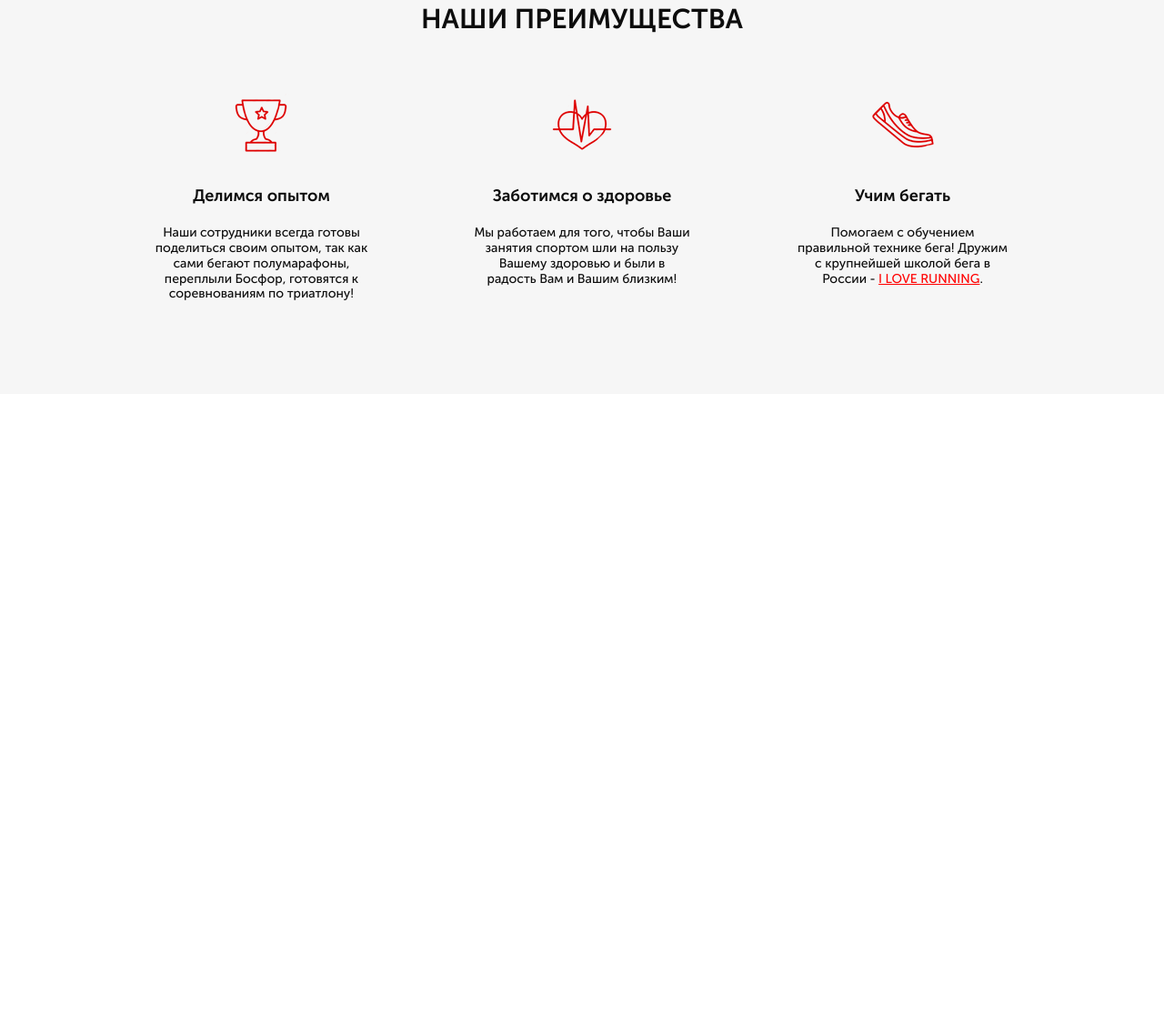
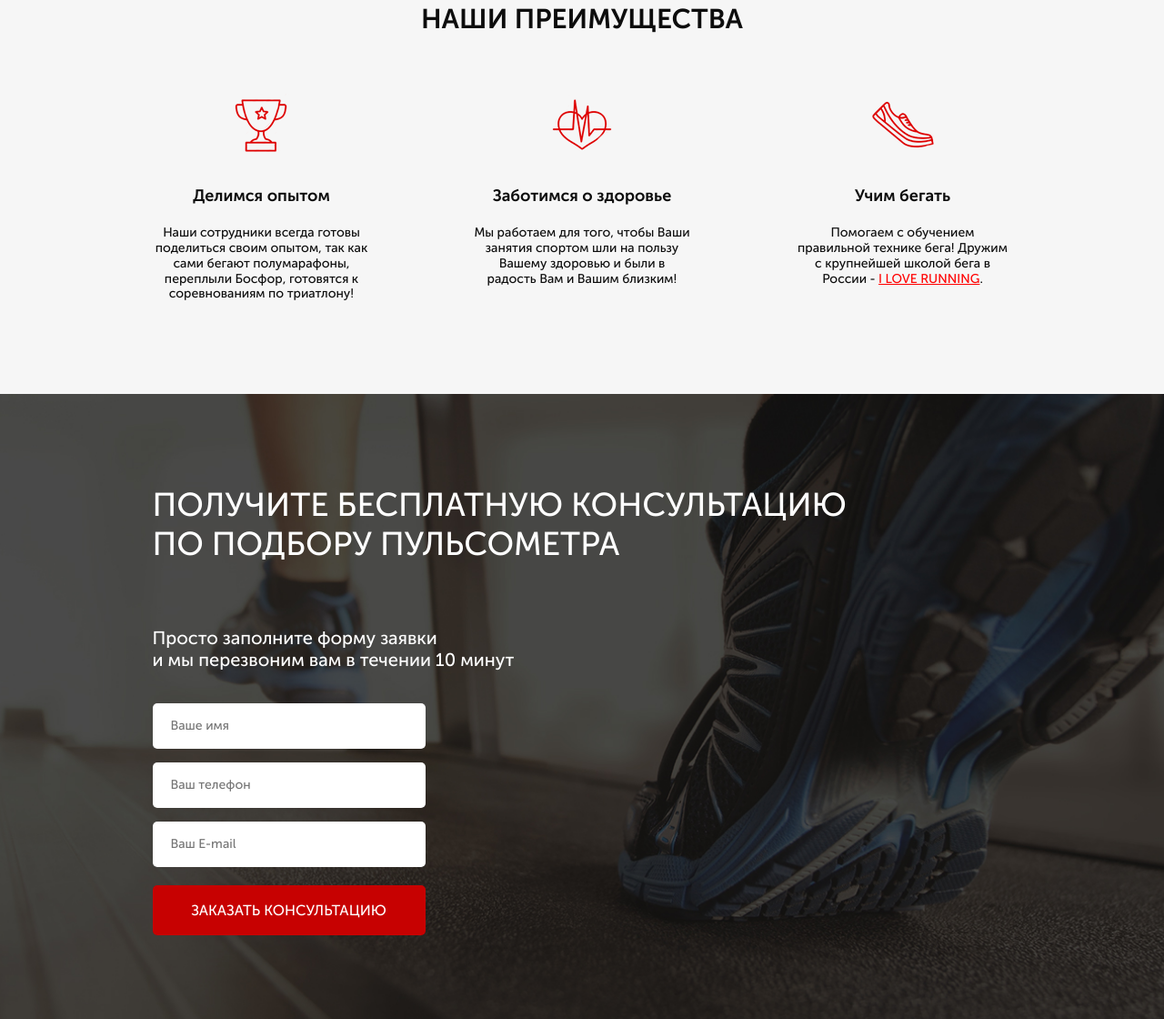
Before and after one commit to mariya-barulina/PULSE, a website: page src/index.html in a window 1280 px wide. Shown: the part 716-1836 px from the top of the page at 91% size. Before the commit the page ends 1149 px from the top, so only its background shows below. Drawn offline with Linux system fonts and the light colour scheme.

Commit message:
Fourth day

```diff
--- a/src/index.html
+++ b/src/index.html
@@ -63,5 +63,17 @@
             </div>
         </div>
     </section>
+    <section class="consultation">
+        <div class="container">
+            <h2 class="consultation__header">Получите бесплатную консультацию <br> по подбору пульсометра</h2>
+            <div class="consultation__subheader">Просто заполните форму заявки <br> и мы перезвоним вам в течении 10 минут</div>
+            <form action="#" class="form form_consultation">
+                <input name="name" required placeholder="Ваше имя" type="text">
+                <input name="tel" required placeholder="Ваш телефон" type="number">
+                <input name="email" required placeholder="Ваш E-mail" type="email">
+                <button class="button button_form">заказать консультацию</button>
+            </form>
+        </div>
+    </section>
 </body>
 </html>
--- a/src/sass/base/_media.sass
+++ b/src/sass/base/_media.sass
@@ -31,6 +31,18 @@
             flex-direction: column
             align-items: center
             justify-content: space-between
+    .consultation
+        &__header
+            font-size: 18px
+            text-align: center
+        &__subheader
+            text-align: center
+    .form
+        &_consultation
+            margin: 0 auto
+            margin-top: 36px
+
+
 
 @media (max-width: 424px)
     .container
@@ -67,6 +79,9 @@
     .button
         &_promo
             width: 250px
+        &_form
+            width: 230px
+            font-size: 14px
     .header
         &__logo
             width: 133px
@@ -83,3 +98,9 @@
             margin-bottom: 20px
             &:last-child
                 margin-bottom: 0
+    .consultation
+        &__subheader
+            font-size: 17px
+    .form
+        &_consultation
+            width: 230px
--- a/src/sass/blocks/_button.sass
+++ b/src/sass/blocks/_button.sass
@@ -16,3 +16,7 @@
         height: 50px
         font-size: 16px
         margin-top: 66px
+    &_form
+        width: 300px
+        height: 55px
+        font-size: 16px
--- /dev/null
+++ b/src/sass/blocks/_consultation.sass
@@ -0,0 +1,16 @@
+.consultation
+    min-height: 680px
+    background: url(../img/bg/bg2.png) center center/cover no-repeat
+    padding: 100px 0 92px 0
+    &__header
+        font-size: 36px
+        line-height: 1.2
+        font-weight: 500
+        text-transform: uppercase
+        color: #ffffff
+    &__subheader
+        font-size: 20px
+        line-height: 1.2
+        font-weight: 500
+        color: #ffffff
+        margin-top: 70px
--- /dev/null
+++ b/src/sass/blocks/_form.sass
@@ -0,0 +1,19 @@
+.form
+    display: flex
+    flex-direction: column
+    width: 300px
+    input
+        height: 50px
+        padding: 0 20px
+        background-color: #ffffff
+        border-radius: 5px
+        border: none
+        margin-bottom: 15px
+        font-size: 14px
+        line-height: 66px
+        font-weight: 500
+        color: #4b4b4b
+        &:nth-child(3)
+            margin-bottom: 20px
+    &_consultation
+        margin-top: 36px
--- a/src/sass/blocks/_promo.sass
+++ b/src/sass/blocks/_promo.sass
@@ -1,6 +1,6 @@
 .promo
     height: 650px
-    background: url(../../img/bg/promo_bg.png) center center/cover no-repeat
+    background: url(../img/bg/promo_bg.png) center center/cover no-repeat
     padding: 21px 0 93px 0
     &__header
         margin-top: 90px
--- a/src/sass/style.sass
+++ b/src/sass/style.sass
@@ -11,4 +11,6 @@
 @import 'blocks/_header'
 @import 'blocks/_button'
 @import 'blocks/_benefits'
+@import 'blocks/_consultation'
+@import 'blocks/_form'
 @import 'base/_media'
```
Also changed, not shown: src/css/style.min.css, src/img/bg/bg2.png (added).
